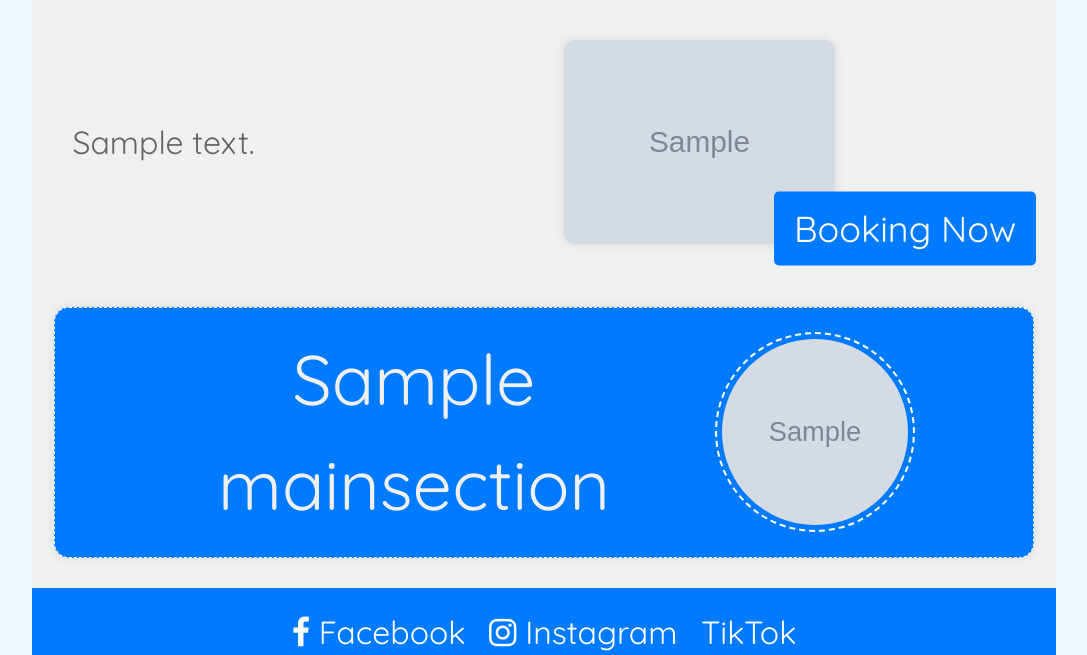
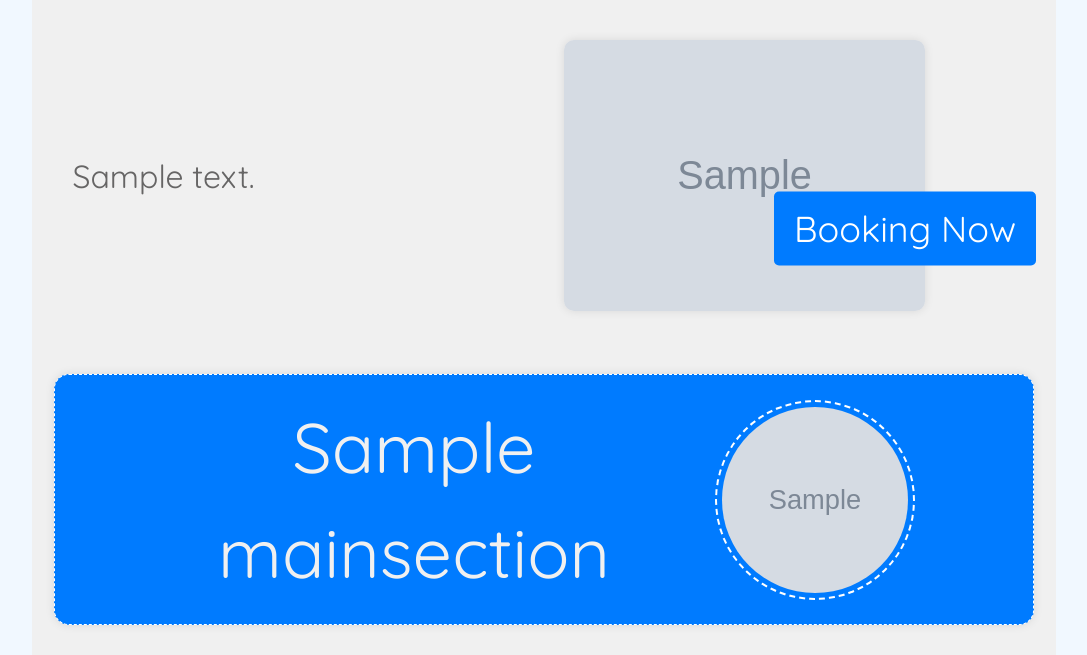
Before and after one commit to thanethereal/labvn, a Flask app: page /home_page in a window 1280 px wide. Shown: the part 500-1155 px from the top of the page, without its empty margins (96-1183 px from the left). Run offline with Flask 3, Linux system fonts and the light colour scheme; tables that the repository leaves empty hold one stand-in row (values such as "Sample post"); grey boxes marked "Sample" are stand-in pictures; some libraries are stand-ins or nearby versions.

Commit message:
push code

```diff
--- a/web/templates/home_page.html
+++ b/web/templates/home_page.html
@@ -27,10 +27,20 @@
         </div>
     </div>
     <style>
+        /* Thiết lập kích thước mặc định cho hình ảnh */
         .description-image img {
-                    max-width: 60%; /* Reduce the image size for smaller laptop screens */
-                    max-height: 60%; /* Reduce the image size for smaller laptop screens */
-                }
+            max-width: 100%; /* Kích thước tối đa cho tất cả các thiết bị */
+            height: auto; /* Đảm bảo tỷ lệ khung hình không bị biến đổi */
+        }
+
+/* Thiết lập kích thước cho các thiết bị laptop */
+@media only screen and (min-width: 1024px) {
+    .description-image img {
+        max-width: 80%; /* Giảm kích thước hình ảnh trên laptop */
+        max-height: 80%; /* Giảm kích thước hình ảnh trên laptop */
+    }
+}
+
     </style>
     {% for item in descriptions %}
     <section class="description-section">
```
